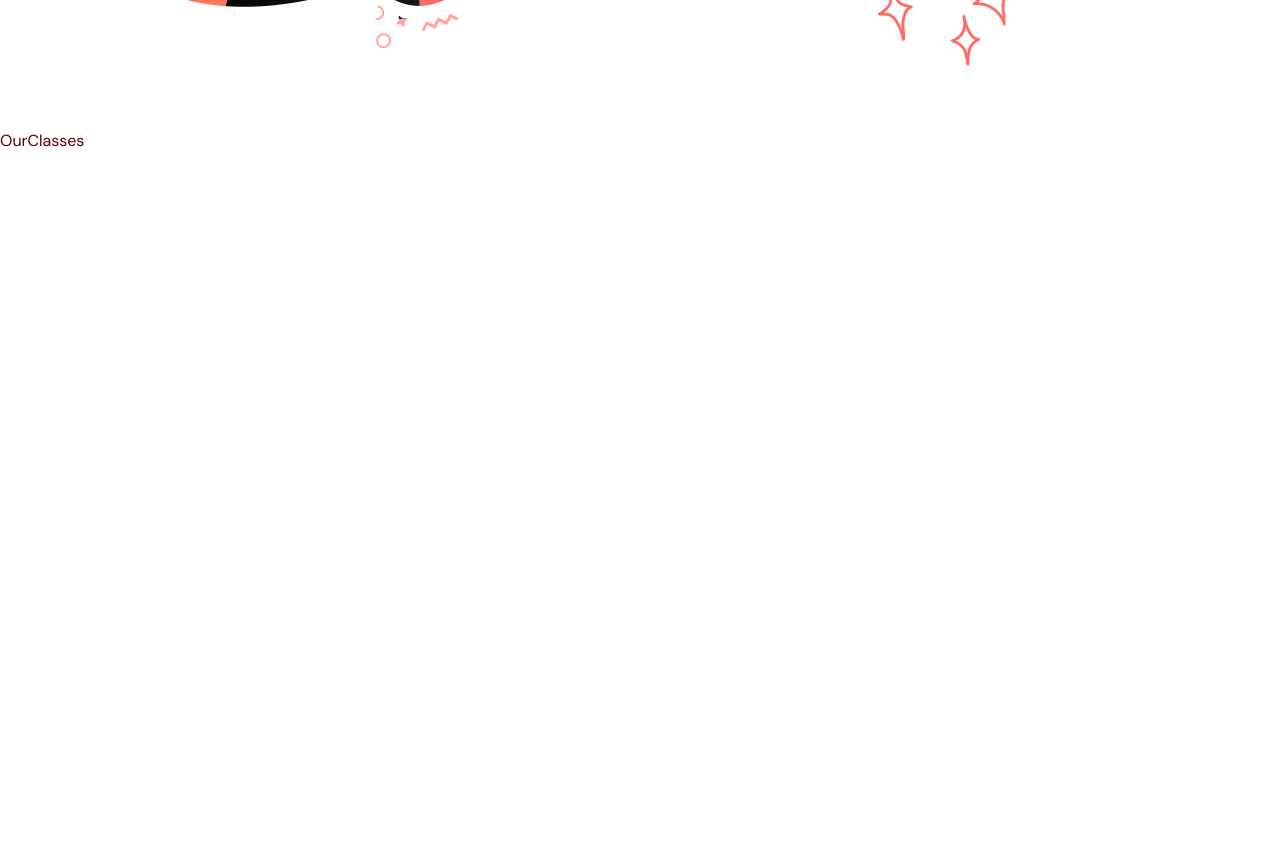
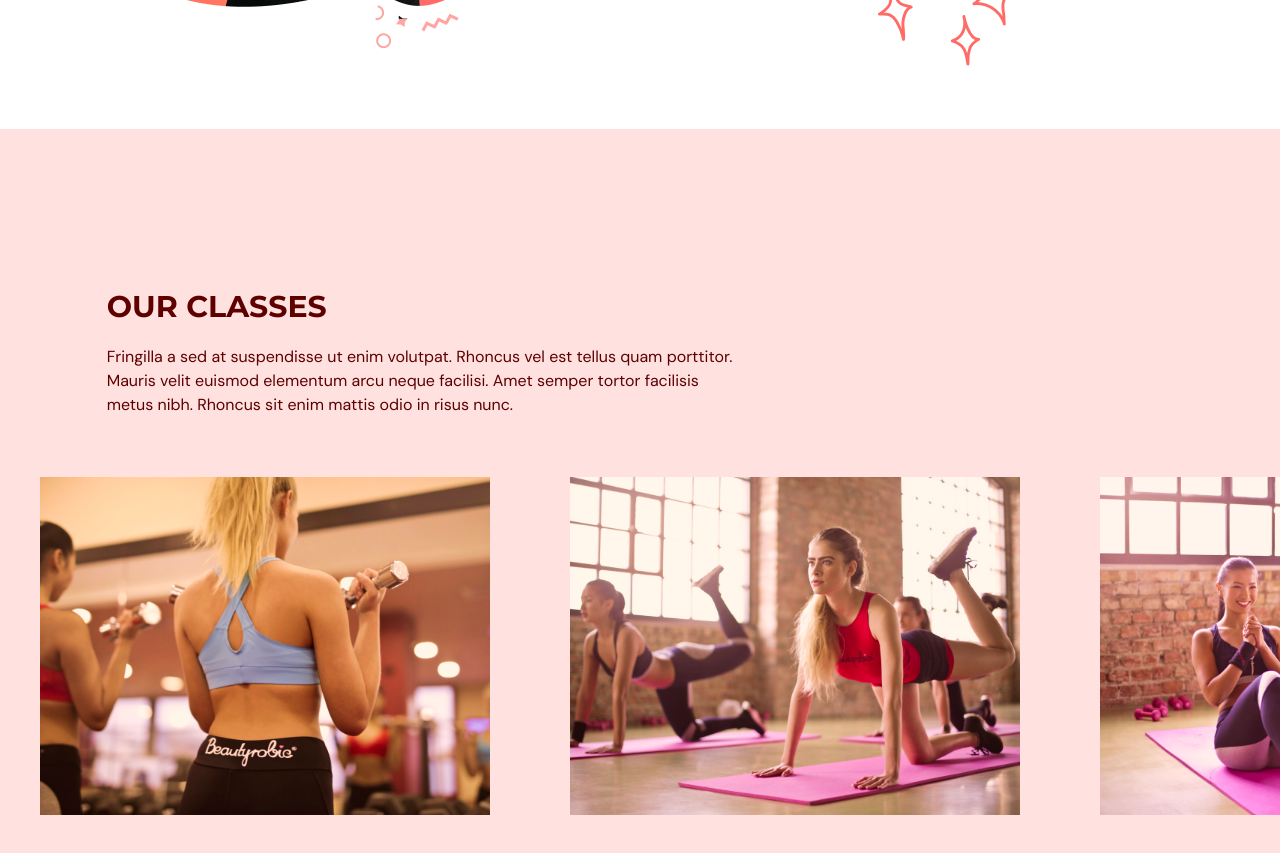
Before and after one commit to luiznwz/gym-typescript, a React (Vite) app: page / in a window 1280 px wide. Shown: the part 2000-2853 px from the top of the page. Before the commit the page ends 2153 px from the top, so only its background shows below. Built offline with nearby package versions, Linux system fonts and the light colour scheme.

Commit message:
ourClasses Page

```diff
--- /dev/null
+++ b/src/scenes/ourClasses/Class.tsx
@@ -0,0 +1,24 @@
+type Props = {
+  name: string;
+  description?: string;
+  image: string;
+};
+
+const Class = ({ name, description, image }: Props) => {
+  const overlayStyles = `p-5 absolute z-30 flex
+  h-[380px] w-[450px] flex-col items-center justify-center
+  whitespace-normal bg-primary-500 text-center text-white
+  opacity-0 transition duration-500 hover:opacity-90`;
+
+  return (
+    <li className="relative mx-10 inline-block h-[380px] w-[450px]">
+      <div className={overlayStyles}>
+        <p className="text-2xl">{name}</p>
+        <p className="mt-5">{description}</p>
+      </div>
+      <img alt={`${image}`} src={image} />
+    </li>
+  );
+};
+
+export default Class;
--- a/src/scenes/ourClasses/index.tsx
+++ b/src/scenes/ourClasses/index.tsx
@@ -1,11 +1,95 @@
-import { SelectedPage } from "@/shared/types";
+import HText from "@/shared/HText";
+import { SelectedPage, ClassType } from "@/shared/types";
+import image1 from "@/assets/image1.png";
+import image2 from "@/assets/image2.png";
+import image3 from "@/assets/image3.png";
+import image4 from "@/assets/image4.png";
+import image5 from "@/assets/image5.png";
+import image6 from "@/assets/image6.png";
+import { motion } from "framer-motion";
+import Class from "./Class";
+
+const classes: Array<ClassType> = [
+  {
+    name: "Weigth Training Classes",
+    description:
+      "Lorem ipsum dolor sit amet, consectetur adipiscing elit, sed do eiusmod tempor incididunt ut labore et dolore magna aliqua. Ut enim ad minim veniam, quis nostrud exercitation ullamco laboris nisi ut aliquip ex ea commodo consequat.",
+    image: image1,
+  },
+  {
+    name: "Yoga Classes",
+    image: image2,
+  },
+  {
+    name: "Ab Core Classes",
+    description:
+      "Lorem ipsum dolor sit amet, consectetur adipiscing elit, sed do eiusmod tempor incididunt ut labore et dolore magna aliqua. Ut enim ad minim veniam, quis nostrud exercitation ullamco laboris nisi ut aliquip ex ea commodo consequat.",
+    image: image3,
+  },
+  {
+    name: "Adventure Classes",
+    description:
+      "Lorem ipsum dolor sit amet, consectetur adipiscing elit, sed do eiusmod tempor incididunt ut labore et dolore magna aliqua. Ut enim ad minim veniam, quis nostrud exercitation ullamco laboris nisi ut aliquip ex ea commodo consequat.",
+    image: image4,
+  },
+  {
+    name: "Fitness Classes",
+    image: image5,
+  },
+  {
+    name: "Training Classes",
+    description:
+      "Lorem ipsum dolor sit amet, consectetur adipiscing elit, sed do eiusmod tempor incididunt ut labore et dolore magna aliqua. Ut enim ad minim veniam, quis nostrud exercitation ullamco laboris nisi ut aliquip ex ea commodo consequat.",
+    image: image6,
+  },
+];
 
 type Props = {
   setSelectedPage: (value: SelectedPage) => void;
 };
 
 const OurClasses = ({ setSelectedPage }: Props) => {
-  return <div>OurClasses</div>;
+  return (
+    <section id="ourclasses" className="w-full bg-primary-100 py-40">
+      <motion.div
+        onViewportEnter={() => setSelectedPage(SelectedPage.OurClasses)}
+      >
+        <motion.div
+          className="mx-auto w-5/6"
+          initial="hidden"
+          whileInView="visible"
+          viewport={{ once: true, amount: 0.5 }}
+          transition={{ duration: 0.5 }}
+          variants={{
+            hidden: { opacity: 0, x: 50 },
+            visible: { opacity: 1, x: 0 },
+          }}
+        >
+          <div className="md:w-3/5">
+            <HText>OUR CLASSES</HText>
+            <p className="py-5">
+              Fringilla a sed at suspendisse ut enim volutpat. Rhoncus vel est
+              tellus quam porttitor. Mauris velit euismod elementum arcu neque
+              facilisi. Amet semper tortor facilisis metus nibh. Rhoncus sit
+              enim mattis odio in risus nunc.
+            </p>
+          </div>
+        </motion.div>
+        <div className="mt-10 h-[353px] w-full overflow-x-auto overflow-y-hidden">
+          <ul className="W-[2800px] whitespace-nowrap">
+            {classes.map((item: ClassType, index) => (
+              <Class
+                key={`${item.name}-${index}`}
+                name={item.name}
+                description={item.description}
+                image={item.image}
+              />
+            ))}
+          </ul>
+        </div>
+      </motion.div>
+    </section>
+  );
 };
 
 export default OurClasses;
```
Also changed, not shown: src/shared/types.ts (+7 -1 lines).
